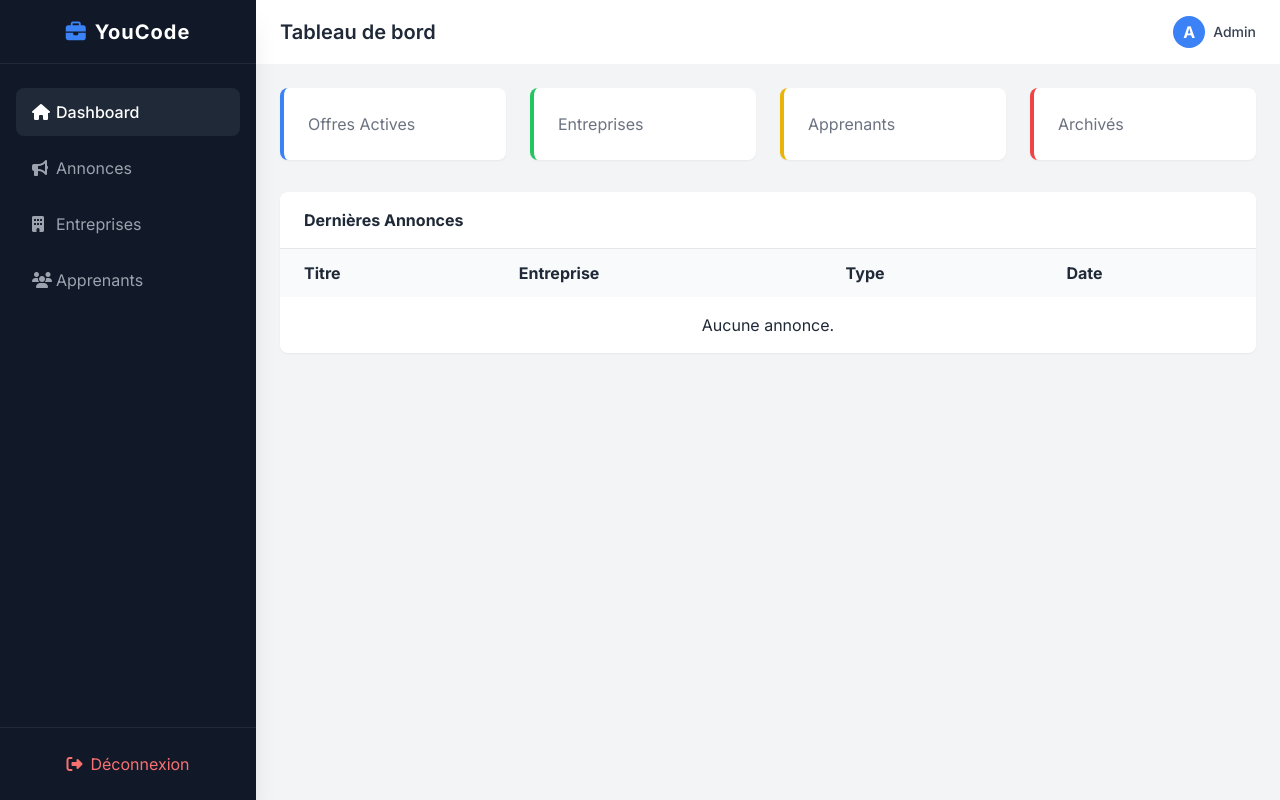
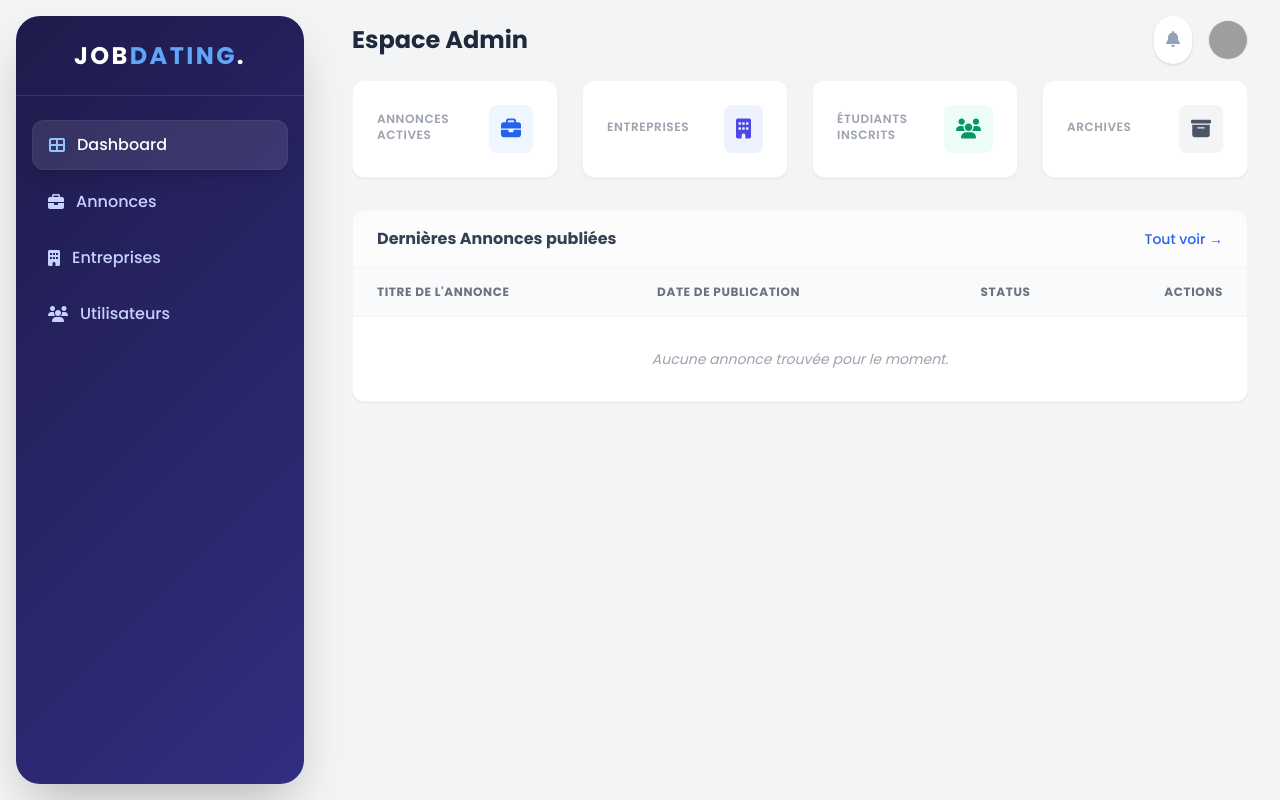
Before and after one commit to younesrp/Application-Job-Dating-YouCode, a PHP site: template app/views/back/dashboard/index.twig in a window 1280 px wide. Run offline with PHP 8.4, Linux system fonts and the light colour scheme; the template is opened without the code that fills it, so the values that code supplies are empty; some libraries are stand-ins or nearby versions; grey boxes are pictures that could not be loaded.

Commit message:
feat : partie annonce

```diff
--- a/app/Middlewares/Middleware.php
+++ b/app/Middlewares/Middleware.php
@@ -7,8 +7,8 @@ class Middleware implements MiddlewareInterface
 {
     public function handle(): void
     {
-        if (isset($_SESSION['user'])) { // إذا مسجل دخول
-            header('Location: /dashboard'); // يوجهه لـ dashboard
+        if (isset($_SESSION['user'])) {
+            header('Location: /dashboard');
             exit;
         }
     }
--- a/app/controllers/back/DashboardController.php
+++ b/app/controllers/back/DashboardController.php
@@ -2,13 +2,11 @@
 
 namespace App\controllers\back;
 
-// 👇 التغيير 1: عيط على Controller الموجود عندك أصلاً
 use App\core\Controller;
 use App\models\Announcement;
 use App\models\Company;
 use App\models\Student;
 
-// 👇 التغيير 2: ورث من Controller (ماشي BaseController)
 class DashboardController extends Controller {
 
     public function index() {
@@ -25,7 +23,6 @@ class DashboardController extends Controller {
 
         $recentAds = $annonceModel->getRecent(3);
 
-        // هاد render راه ديجا كاينا وسط Controller.php ديالك
         $this->render('back/dashboard/index', [
             'stats' => $stats,
             'recent_ads' => $recentAds
--- a/app/views/back/dashboard/index.twig
+++ b/app/views/back/dashboard/index.twig
@@ -1,58 +1,106 @@
-{% extends "layout/base.twig" %}
+{% extends "back/layout.twig" %}
 
-{% block page_title %}Tableau de bord{% endblock %}
+{% block page_title %}Vue d'ensemble{% endblock %}
 
-{% block body %}
-    <div class="grid grid-cols-1 md:grid-cols-2 lg:grid-cols-4 gap-6 mb-8">
+{% block content %}
 
-        <div class="bg-white p-6 rounded-lg shadow-sm border-l-4 border-blue-500">
-            <p class="text-gray-500">Offres Actives</p>
-            <h3 class="text-2xl font-bold">{{ stats.active_annonces }}</h3>
+    <div class="grid grid-cols-1 md:grid-cols-2 xl:grid-cols-4 gap-6 mb-8">
+
+        <div class="bg-white rounded-xl shadow-sm p-6 border border-gray-100 flex items-center justify-between hover:shadow-md transition-shadow">
+            <div>
+                <p class="text-xs font-semibold text-gray-400 uppercase tracking-wider">Annonces Actives</p>
+                <h3 class="text-2xl font-bold text-slate-800 mt-1">{{ stats.active_annonces }}</h3>
+            </div>
+            <div class="p-3 bg-blue-50 rounded-lg text-blue-600">
+                <i class="fas fa-briefcase fa-lg"></i>
+            </div>
         </div>
 
-        <div class="bg-white p-6 rounded-lg shadow-sm border-l-4 border-green-500">
-            <p class="text-gray-500">Entreprises</p>
-            <h3 class="text-2xl font-bold">{{ stats.entreprises }}</h3>
+        <div class="bg-white rounded-xl shadow-sm p-6 border border-gray-100 flex items-center justify-between hover:shadow-md transition-shadow">
+            <div>
+                <p class="text-xs font-semibold text-gray-400 uppercase tracking-wider">Entreprises</p>
+                <h3 class="text-2xl font-bold text-slate-800 mt-1">{{ stats.entreprises }}</h3>
+            </div>
+            <div class="p-3 bg-indigo-50 rounded-lg text-indigo-600">
+                <i class="fas fa-building fa-lg"></i>
+            </div>
         </div>
 
-        <div class="bg-white p-6 rounded-lg shadow-sm border-l-4 border-yellow-500">
-            <p class="text-gray-500">Apprenants</p>
-            <h3 class="text-2xl font-bold">{{ stats.students }}</h3>
+        <div class="bg-white rounded-xl shadow-sm p-6 border border-gray-100 flex items-center justify-between hover:shadow-md transition-shadow">
+            <div>
+                <p class="text-xs font-semibold text-gray-400 uppercase tracking-wider">Étudiants Inscrits</p>
+                <h3 class="text-2xl font-bold text-slate-800 mt-1">{{ stats.students }}</h3>
+            </div>
+            <div class="p-3 bg-emerald-50 rounded-lg text-emerald-600">
+                <i class="fas fa-users fa-lg"></i>
+            </div>
         </div>
 
-        <div class="bg-white p-6 rounded-lg shadow-sm border-l-4 border-red-500">
-            <p class="text-gray-500">Archivés</p>
-            <h3 class="text-2xl font-bold">{{ stats.archived_annonces }}</h3>
+        <div class="bg-white rounded-xl shadow-sm p-6 border border-gray-100 flex items-center justify-between hover:shadow-md transition-shadow">
+            <div>
+                <p class="text-xs font-semibold text-gray-400 uppercase tracking-wider">Archives</p>
+                <h3 class="text-2xl font-bold text-slate-800 mt-1">{{ stats.archived_annonces }}</h3>
+            </div>
+            <div class="p-3 bg-gray-100 rounded-lg text-gray-600">
+                <i class="fas fa-archive fa-lg"></i>
+            </div>
         </div>
     </div>
 
-    <div class="bg-white rounded-lg shadow-sm overflow-hidden">
-        <div class="px-6 py-4 border-b">
-            <h3 class="font-bold">Dernières Annonces</h3>
+    <div class="bg-white rounded-xl shadow-sm border border-gray-100 overflow-hidden">
+        <div class="px-6 py-4 border-b border-gray-100 flex justify-between items-center bg-gray-50/50">
+            <h3 class="font-bold text-slate-700">Dernières Annonces publiées</h3>
+            <a href="/admin/annonces" class="text-sm text-blue-600 hover:text-blue-800 font-medium">Tout voir &rarr;</a>
         </div>
-        <table class="w-full text-left">
-            <thead class="bg-gray-50">
-                <tr>
-                    <th class="px-6 py-3">Titre</th>
-                    <th class="px-6 py-3">Entreprise</th>
-                    <th class="px-6 py-3">Type</th>
-                    <th class="px-6 py-3">Date</th>
-                </tr>
-            </thead>
-            <tbody>
-                {% for ad in recent_ads %}
-                <tr class="border-b">
-                    <td class="px-6 py-4">{{ ad.titre }}</td>
-                    <td class="px-6 py-4">{{ ad.entreprise_nom }}</td>
-                    <td class="px-6 py-4">
-                        <span class="px-2 py-1 text-xs rounded-full bg-blue-100 text-blue-800">{{ ad.type_contrat }}</span>
-                    </td>
-                    <td class="px-6 py-4">{{ ad.date_creation|date("d/m/Y") }}</td>
-                </tr>
-                {% else %}
-                <tr><td colspan="4" class="px-6 py-4 text-center">Aucune annonce.</td></tr>
-                {% endfor %}
-            </tbody>
-        </table>
+
+        <div class="overflow-x-auto">
+            <table class="w-full text-left border-collapse">
+                <thead>
+                    <tr class="bg-gray-50 text-gray-500 text-xs uppercase tracking-wider font-semibold border-b border-gray-100">
+                        <th class="px-6 py-4">Titre de l'annonce</th>
+                        <th class="px-6 py-4">Date de publication</th>
+                        <th class="px-6 py-4 text-center">Status</th>
+                        <th class="px-6 py-4 text-right">Actions</th>
+                    </tr>
+                </thead>
+                <tbody class="divide-y divide-gray-100 text-sm">
+                    {% for ad in recent_ads %}
+                    <tr class="hover:bg-gray-50/80 transition-colors group">
+                        <td class="px-6 py-4 font-medium text-slate-700">
+                            {{ ad.titre }}
+                            <br>
+                            <span class="text-xs text-gray-400 font-normal">ID: #{{ ad.id }}</span>
+                        </td>
+                        <td class="px-6 py-4 text-gray-500">
+                            <div class="flex items-center gap-2">
+                                <i class="far fa-calendar-alt text-gray-400"></i>
+                                {{ ad.date_creation | date("d M Y") }}
+                            </div>
+                        </td>
+                        <td class="px-6 py-4 text-center">
+                            <span class="px-3 py-1 rounded-full text-xs font-semibold bg-green-100 text-green-700 border border-green-200">
+                                Actif
+                            </span>
+                        </td>
+                        <td class="px-6 py-4 text-right">
+                            <a href="#" class="text-slate-400 hover:text-blue-600 p-2 transition-colors" title="Voir">
+                                <i class="far fa-eye"></i>
+                            </a>
+                            <a href="#" class="text-slate-400 hover:text-red-500 p-2 transition-colors" title="Supprimer">
+                                <i class="far fa-trash-alt"></i>
+                            </a>
+                        </td>
+                    </tr>
+                    {% else %}
+                    <tr>
+                        <td colspan="4" class="text-center py-8 text-gray-400 italic">
+                            Aucune annonce trouvée pour le moment.
+                        </td>
+                    </tr>
+                    {% endfor %}
+                </tbody>
+            </table>
+        </div>
     </div>
+
 {% endblock %}
--- /dev/null
+++ b/app/views/back/layout.twig
@@ -0,0 +1,60 @@
+<!DOCTYPE html>
+<html lang="fr">
+<head>
+    <meta charset="UTF-8">
+    <meta name="viewport" content="width=device-width, initial-scale=1.0">
+    <title>JobDating Admin</title>
+    <script src="https://cdn.tailwindcss.com"></script>
+    <link rel="stylesheet" href="https://cdnjs.cloudflare.com/ajax/libs/font-awesome/6.4.0/css/all.min.css">
+    <link href="https://fonts.googleapis.com/css2?family=Poppins:wght@300;400;500;600;700&display=swap" rel="stylesheet">
+    <style>
+        body { font-family: 'Poppins', sans-serif; }
+        .sidebar-gradient { background: linear-gradient(135deg, #1e1b4b 0%, #312e81 100%); }
+    </style>
+</head>
+<body class="bg-[#F3F4F6] text-slate-800">
+
+    <div class="flex h-screen overflow-hidden">
+
+        <aside class="w-72 sidebar-gradient text-white m-4 rounded-3xl shadow-2xl flex flex-col hidden md:flex">
+            <div class="h-20 flex items-center justify-center border-b border-white/10">
+                <h1 class="text-2xl font-bold tracking-widest">JOB<span class="text-blue-400">DATING</span>.</h1>
+            </div>
+            <nav class="flex-1 overflow-y-auto py-6 px-4 space-y-2">
+                <a href="/admin/dashboard" class="flex items-center px-4 py-3 rounded-xl bg-white/10 shadow-lg border border-white/5">
+        <i class="fas fa-th-large mr-3 text-blue-300"></i>
+        <span class="font-medium">Dashboard</span>
+    </a>
+
+    <a href="/admin/annonces" class="flex items-center px-4 py-3 rounded-xl text-indigo-200 hover:bg-white/5 hover:text-white transition">
+        <i class="fas fa-briefcase mr-3"></i>
+        <span class="font-medium">Annonces</span>
+    </a>
+                <a href="/admin/entreprises" class="flex items-center px-4 py-3 rounded-xl text-indigo-200 hover:bg-white/5 hover:text-white transition">
+                    <i class="fas fa-building mr-3"></i> <span class="font-medium">Entreprises</span>
+                </a>
+                <a href="/admin/users" class="flex items-center px-4 py-3 rounded-xl text-indigo-200 hover:bg-white/5 hover:text-white transition">
+                    <i class="fas fa-users mr-3"></i> <span class="font-medium">Utilisateurs</span>
+                </a>
+            </nav>
+        </aside>
+
+        <div class="flex-1 flex flex-col overflow-hidden relative">
+            <header class="h-20 flex items-center justify-between px-8 py-4">
+                <h2 class="text-2xl font-bold text-slate-800">Espace Admin</h2>
+                <div class="flex items-center gap-4">
+                    <button class="bg-white p-3 rounded-full shadow text-slate-400"><i class="fas fa-bell"></i></button>
+                    <div class="flex items-center gap-2">
+                        <img class="h-10 w-10 rounded-full border" src="https://ui-avatars.com/api/?name=Admin&background=random" alt="Admin">
+                    </div>
+                </div>
+            </header>
+
+            <main class="flex-1 overflow-x-hidden overflow-y-auto px-8 pb-8">
+                {% block content %}{% endblock %}
+            </main>
+
+        </div>
+    </div>
+</body>
+</html>
```
Also changed, not shown: app/controllers/back/AnnoncesController.php (added, +104 -0 lines), app/core/Controller.php (+3 -6 lines), app/models/Announcement.php (+61 -5 lines), app/models/Company.php (+5 -2 lines), app/views/back/annonces/create.twig (added, +58 -0 lines), app/views/back/annonces/edit.twig (added, +81 -0 lines), app/views/back/annonces/index.twig (added, +97 -0 lines), app/views/dashboard.php (deleted, +0 -91 lines), config/routes.php (+19 -0 lines), app/views/back/annonces/archived.twig (added), app/views/back/announcements/archived.twig (deleted), app/views/back/announcements/index.twig (deleted), 1 other file.
